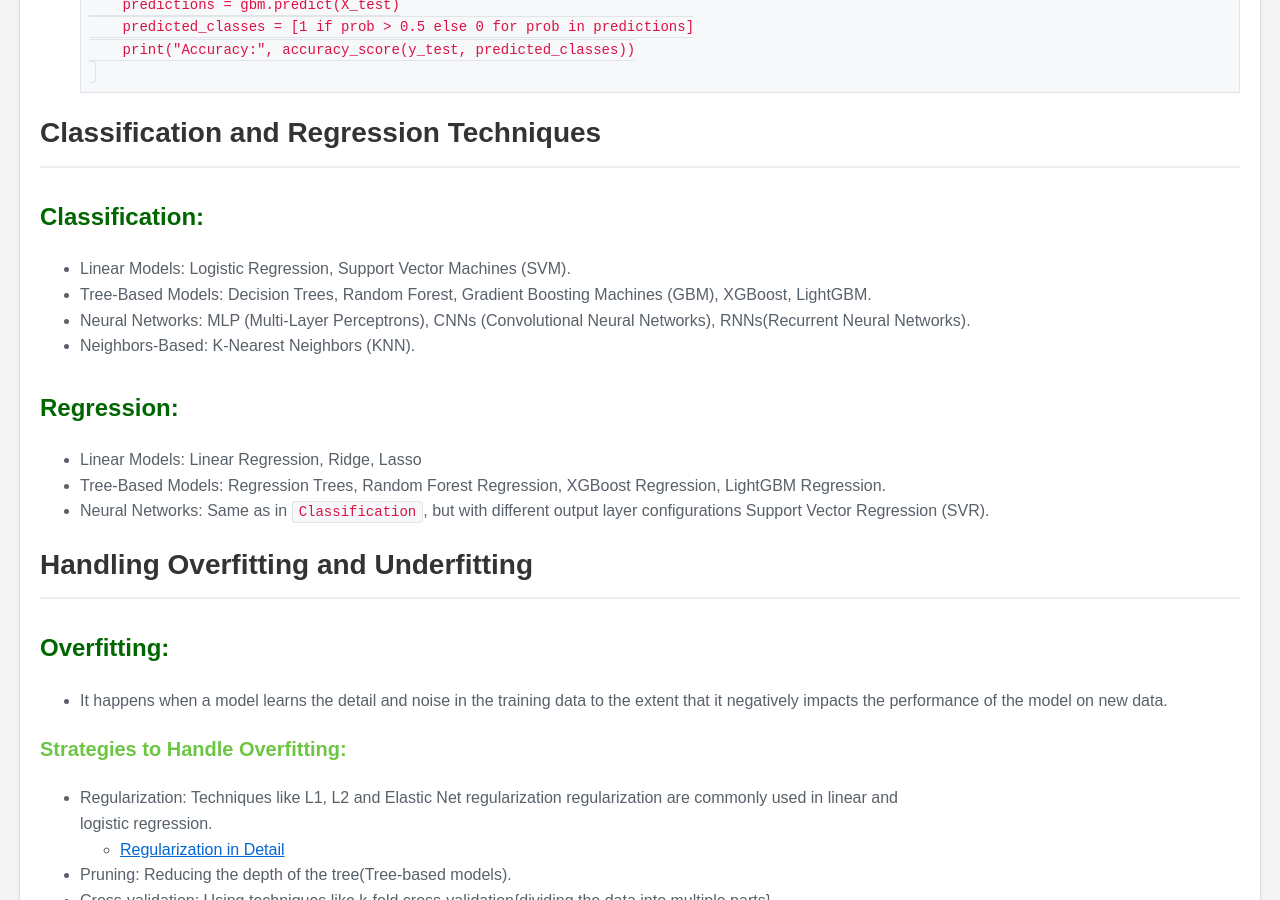
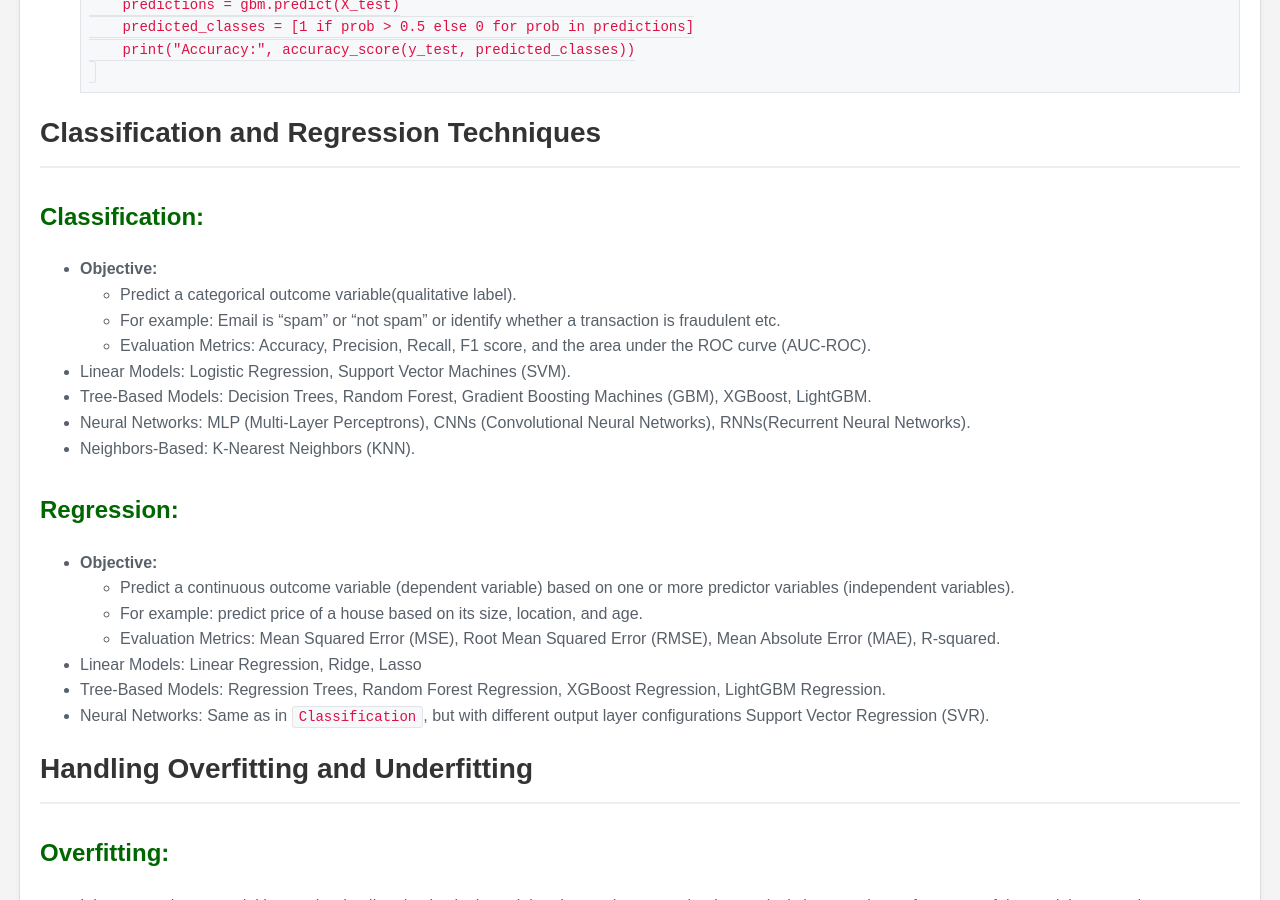
Before and after one commit to 05satyam/05satyam.github.io, a Jekyll site: the page built from _posts/2024-04-27-overview-of-ml-libraries-and-frameworks-algorithms.md, in a window 1280 px wide and 900 px high, scrolled down 2378 px. Built offline with Jekyll 4.4.1, drawn with Linux system fonts in a browser that asks for light colours; our own code applies the rules of GitHub Pages for plain Markdown files.

```diff
--- a/_posts/2024-04-27-overview-of-ml-libraries-and-frameworks-algorithms.md
+++ b/_posts/2024-04-27-overview-of-ml-libraries-and-frameworks-algorithms.md
@@ -115,12 +115,20 @@ categories: DeepLearning
 # Classification and Regression Techniques
 
 ## Classification:
+ - **Objective:**
+     - Predict a categorical outcome variable(qualitative label).
+     - For example: Email is "spam" or "not spam" or  identify whether a transaction is fraudulent etc.
+     - Evaluation Metrics: Accuracy, Precision, Recall, F1 score, and the area under the ROC curve (AUC-ROC).
  - Linear Models: Logistic Regression, Support Vector Machines (SVM).
  - Tree-Based Models: Decision Trees, Random Forest, Gradient Boosting Machines (GBM), XGBoost, LightGBM.
  - Neural Networks: MLP (Multi-Layer Perceptrons), CNNs (Convolutional Neural Networks), RNNs(Recurrent Neural Networks).
  - Neighbors-Based: K-Nearest Neighbors (KNN).
 
 ## Regression:
+ - **Objective:**
+     - Predict a continuous outcome variable (dependent variable) based on one or more predictor variables (independent variables).
+     - For example: predict price of a house based on its size, location, and age.
+     - Evaluation Metrics: Mean Squared Error (MSE), Root Mean Squared Error (RMSE), Mean Absolute Error (MAE), R-squared.
  - Linear Models: Linear Regression, Ridge, Lasso
  - Tree-Based Models: Regression Trees, Random Forest Regression, XGBoost Regression, LightGBM
    Regression.
```
